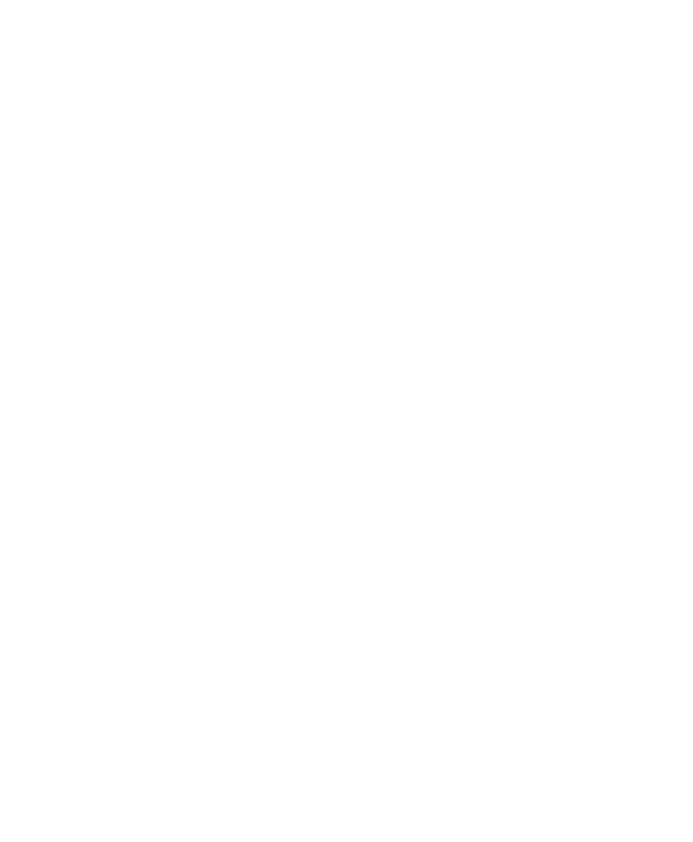
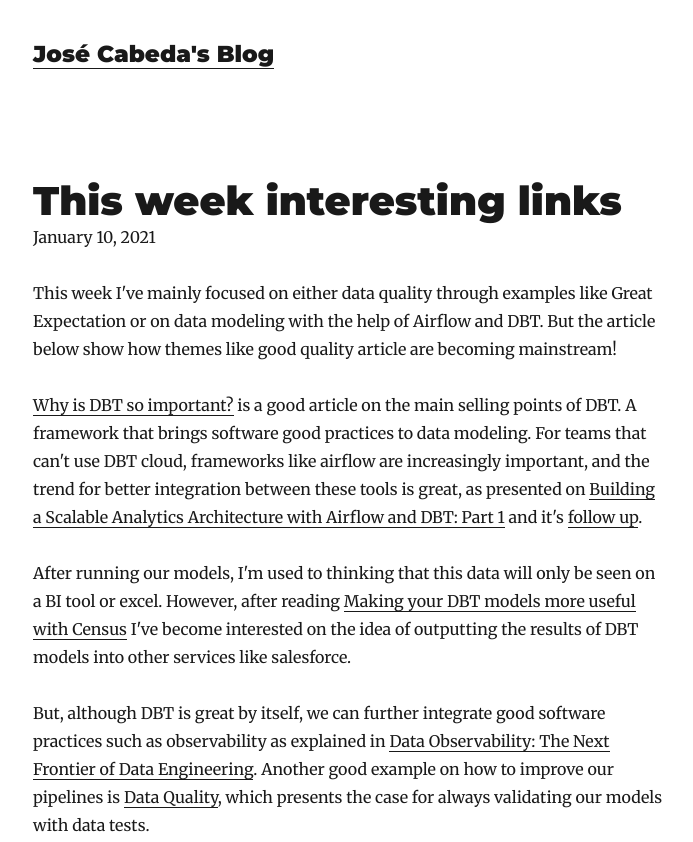
Before and after one commit to Cabeda/jecabeda-blog, a Gatsby site: page /20210108-interesting_links in a window 1280 px wide. Before the commit this address had no page. Shown: the top 842 px of the page, without its empty margins (292-985 px from the left). Before the commit the page ends 800 px from the top, so only its background shows below. Built offline with nearby package versions, Linux system fonts and the light colour scheme; Gatsby itself is replaced by a stand-in of ours; some packages are replaced by stand-ins of ours.

Commit message:
Fix wrong article year

```diff
--- a/src/pages/20200108-interesting_links/index.md
+++ b/src/pages/20210108-interesting_links/index.md
@@ -1,6 +1,6 @@
 ---
 title: "This week interesting links"
-date: "2020-01-10"
+date: "2021-01-10"
 ---
 
 This week I've mainly focused on either data quality through examples like Great Expectation or on data modeling with the help of Airflow and DBT. But the article below show how themes like good quality article are becoming mainstream!
```
